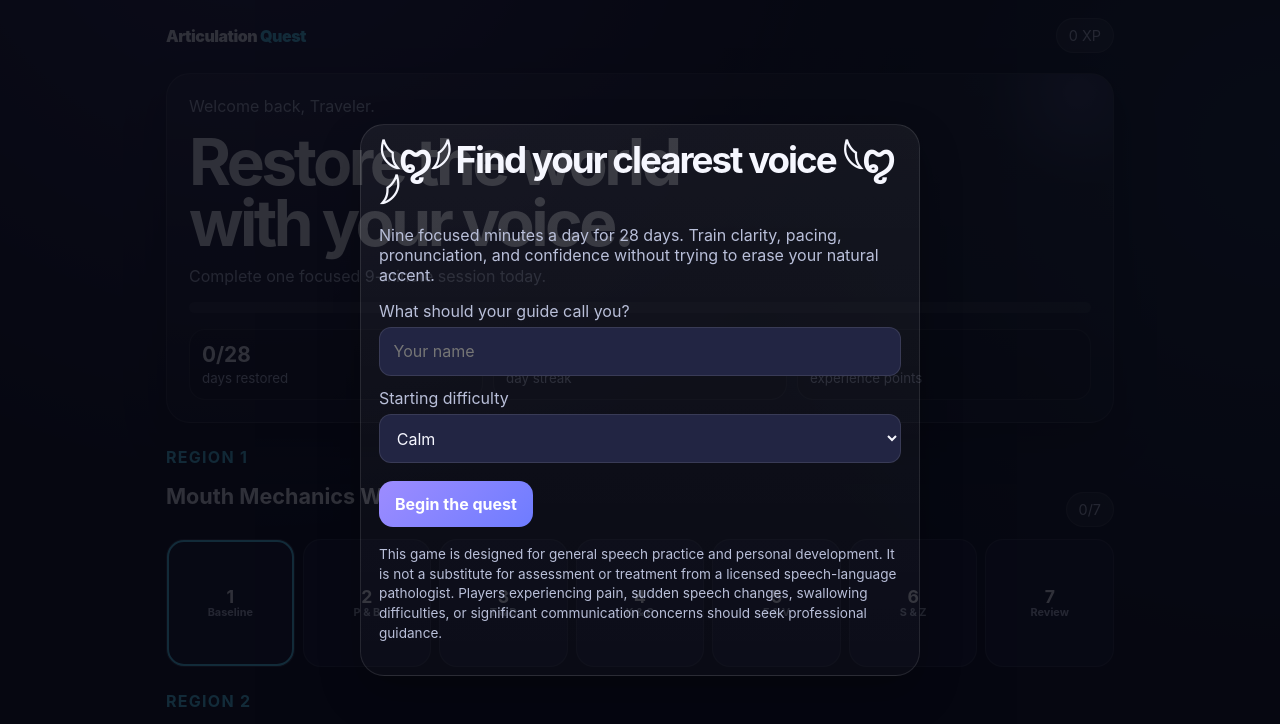
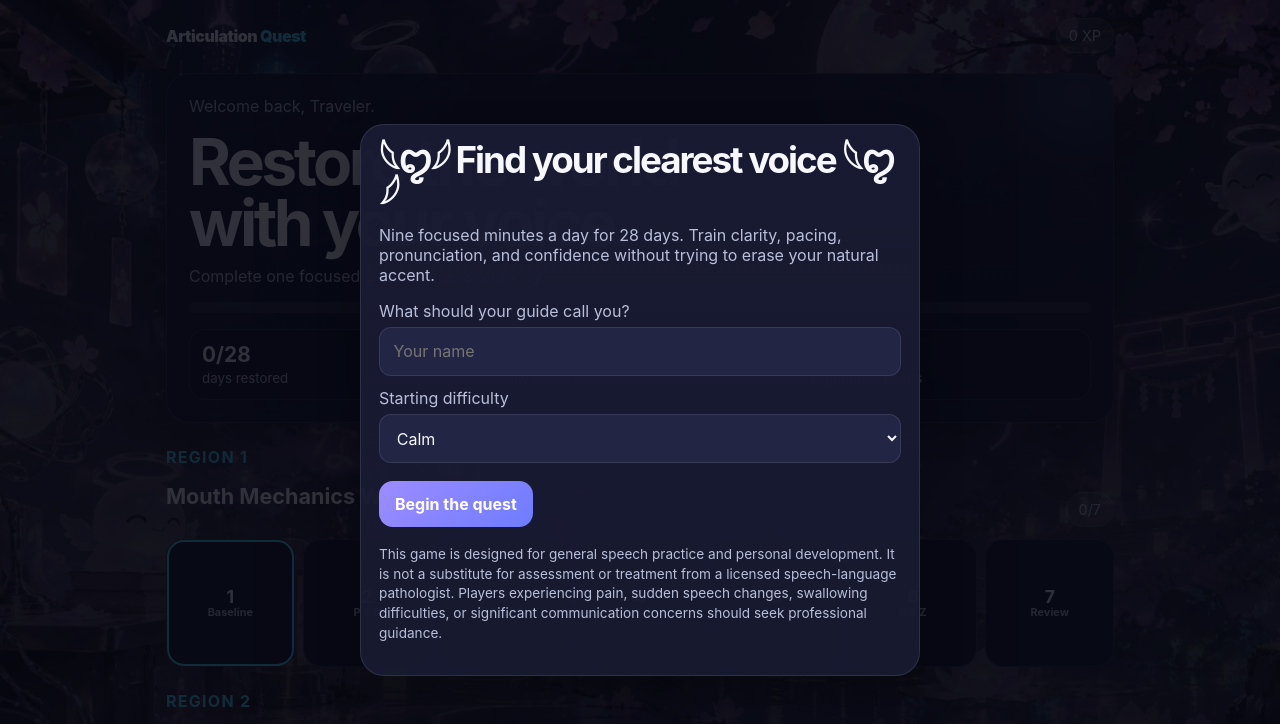
Before and after one commit to fiji-flower/articulation-quest, a plain HTML site: page public/index.html in a window 1280 px wide. Shown: the top 724 px of the page. Drawn offline with Linux system fonts and the light colour scheme.

Commit message:
Add original NACREVOID background with accessible ambient drift

```diff
--- a/public/game.js
+++ b/public/game.js
@@ -969,6 +969,7 @@ function completeDay(){
 }
 function stopAll(){clearInterval(timerId);timerId=null;timerLeft=null;timerRunning=false;clearInterval(beatId);speechSynthesis.cancel();if(mediaRecorder?.state==="recording")mediaRecorder.stop()}
 function applySettings(){
+ document.documentElement.dataset.reducedMotion=String(state.settings.reducedMotion);
  document.documentElement.style.setProperty("--font",state.settings.font+"px");
  if(state.settings.contrast==="high"){document.documentElement.style.setProperty("--muted","#e9ebff");document.documentElement.style.setProperty("--border","rgba(255,255,255,.28)")}else{document.documentElement.style.setProperty("--muted","#b9bfd9");document.documentElement.style.setProperty("--border","rgba(255,255,255,.1)")}
  document.documentElement.style.scrollBehavior=state.settings.reducedMotion?"auto":"smooth";
--- a/public/style.css
+++ b/public/style.css
@@ -5,11 +5,17 @@
   --shadow:0 18px 40px rgba(0,0,0,.28); --font:16px;
 }
 *{box-sizing:border-box}
-body{margin:0;background:
-  radial-gradient(circle at 20% -10%,rgba(157,140,255,.22),transparent 35%),
-  radial-gradient(circle at 100% 10%,rgba(85,216,255,.12),transparent 30%),var(--bg);
+body{margin:0;background:var(--bg);isolation:isolate;overflow-x:clip;
   color:var(--text);font-family:Inter,ui-sans-serif,system-ui,-apple-system,Segoe UI,sans-serif;
   font-size:var(--font);min-height:100vh}
+/* Overscan keeps the original artwork covering the viewport throughout the drift. */
+body::before{content:"";position:fixed;inset:0 -4vw;z-index:-1;pointer-events:none;
+  background:linear-gradient(rgba(15,16,32,.60),rgba(15,16,32,.72)),
+    url("assets/nacrevoid-japanese-background.jpg") center / cover no-repeat;
+  animation:nacrevoid-drift 90s ease-in-out infinite alternate}
+@keyframes nacrevoid-drift{from{transform:translateX(-3vw)}to{transform:translateX(3vw)}}
+html[data-reduced-motion="true"] body::before{animation:none;transform:none}
+@media(prefers-reduced-motion:reduce){body::before{animation:none;transform:none}}
 button,input,select{font:inherit}
 button{border:0;border-radius:14px;padding:.8rem 1rem;font-weight:700;cursor:pointer}
 button:focus-visible,input:focus-visible,select:focus-visible{outline:3px solid var(--accent2);outline-offset:2px}
@@ -17,7 +23,7 @@ button:focus-visible,input:focus-visible,select:focus-visible{outline:3px solid
 header{display:flex;align-items:center;justify-content:space-between;padding:18px 0 10px;gap:12px}
 .brand{font-weight:900;letter-spacing:-.03em}.brand span{color:var(--accent2)}
 .pill{background:rgba(255,255,255,.08);border:1px solid var(--border);border-radius:999px;padding:.5rem .75rem;color:var(--muted);font-size:.9rem}
-.hero,.card{background:linear-gradient(180deg,rgba(255,255,255,.055),rgba(255,255,255,.025));border:1px solid var(--border);border-radius:24px;box-shadow:var(--shadow)}
+.hero,.card{background:linear-gradient(180deg,rgba(25,27,51,.96),rgba(25,27,51,.92));border:1px solid var(--border);border-radius:24px;box-shadow:var(--shadow)}
 .hero{padding:22px;margin:10px 0 18px;overflow:hidden;position:relative}
 .hero:after{content:"";position:absolute;width:190px;height:190px;border-radius:50%;right:-60px;top:-75px;background:radial-gradient(circle,var(--accent),transparent 67%);opacity:.2}
 h1,h2,h3,p{margin-top:0} h1{font-size:clamp(2rem,7vw,4rem);line-height:.95;letter-spacing:-.055em;margin-bottom:12px}
@@ -55,4 +61,4 @@ nav button{background:transparent;color:var(--muted);padding:10px}nav button.act
 label{display:block;margin:12px 0 6px;color:var(--muted)} input[type=range],select{width:100%}
 select{background:var(--panel2);color:var(--text);border:1px solid var(--border);padding:.8rem;border-radius:12px}
 .hidden{display:none!important}
-@media(max-width:620px){.day-grid{grid-template-columns:repeat(4,1fr)}.stats{grid-template-columns:1fr 1fr}.stats .stat:last-child{grid-column:1/-1}}
+@media(max-width:620px){.day-grid{grid-template-columns:repeat(4,minmax(0,1fr))}.day{min-width:0;overflow-wrap:anywhere}.stats{grid-template-columns:1fr 1fr}.stats .stat:last-child{grid-column:1/-1}}
```
Also changed, not shown: public/assets/nacrevoid-japanese-background.jpg (added).
